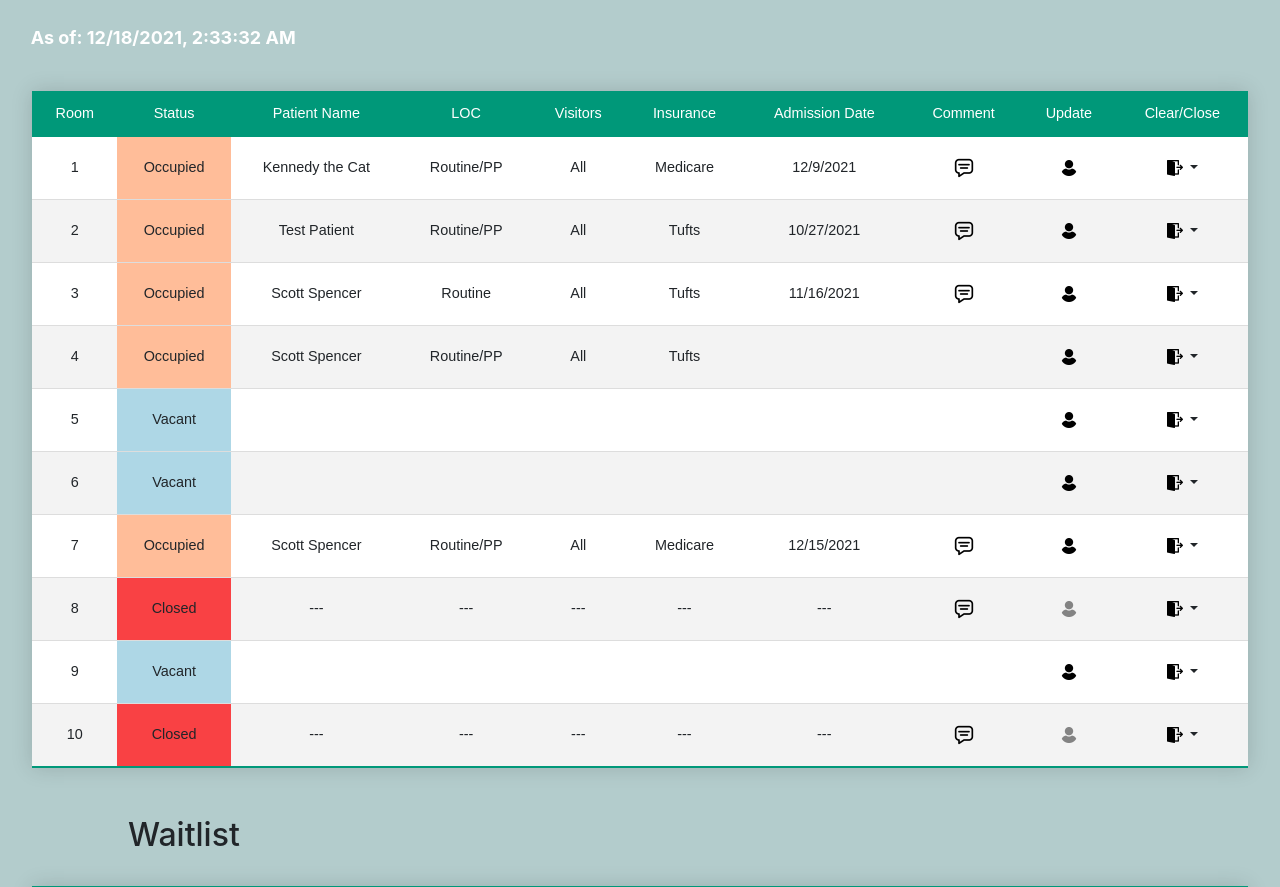
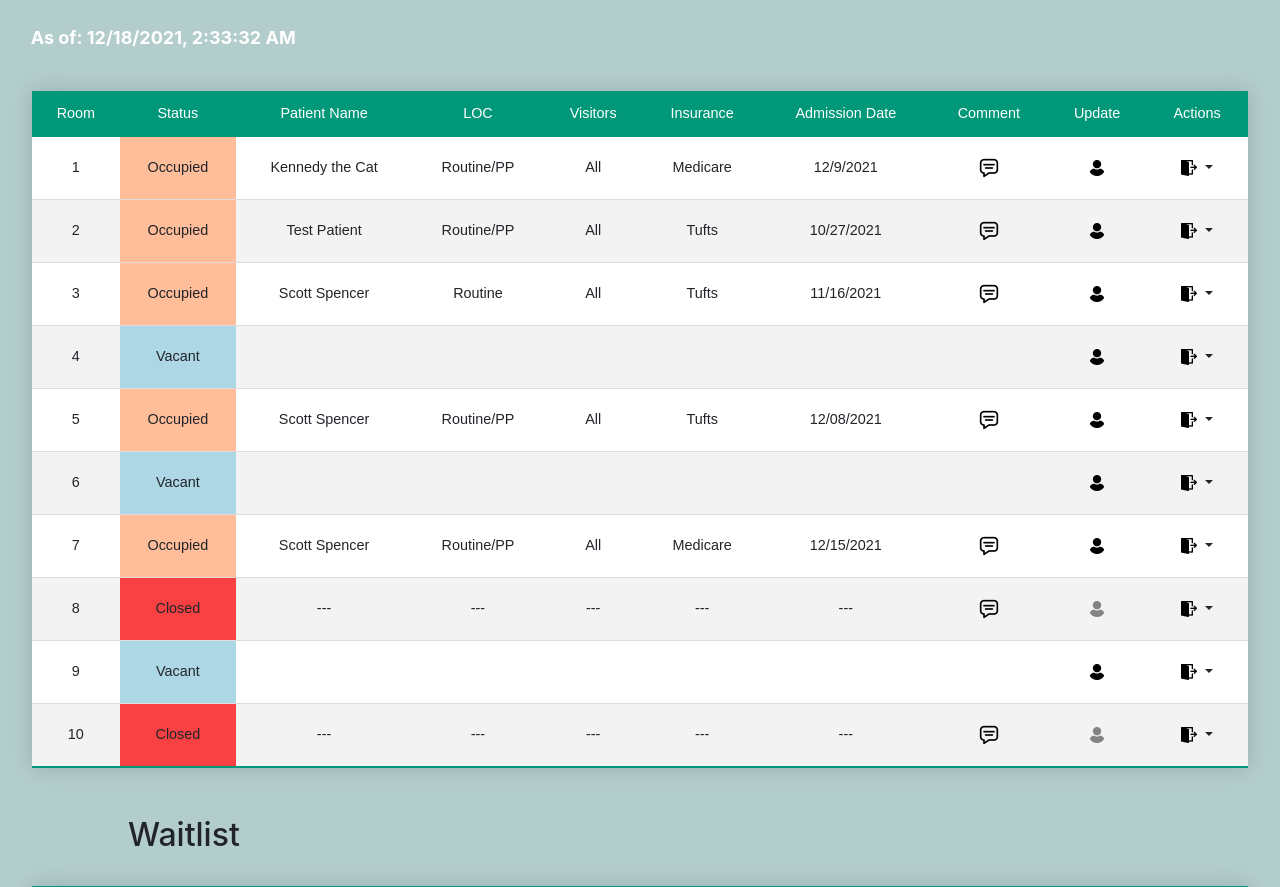
Before and after one commit to scottspencer003/FlaskRooms, a Flask app: page / in a window 1280 px wide. Shown: the part 56-943 px from the top of the page. Run offline with Flask 2, Linux system fonts and the light colour scheme; some libraries are stand-ins or nearby versions.

Commit message:
Minor adjustments

```diff
--- a/rooms.json
+++ b/rooms.json
@@ -36,17 +36,6 @@
     {
       "room": 4,
       "room_name": "room four",
-      "occupied": true,
-      "patient_name": "Scott Spencer",
-      "patient_insurance": "Tufts",
-      "loc": "Routine/PP",
-      "visitors": "All",
-      "admission_date": "",
-      "comment": ""
-    },
-    {
-      "room": 5,
-      "room_name": "room four",
       "occupied": false,
       "patient_name": "",
       "patient_insurance": "",
@@ -54,6 +43,17 @@
       "visitors": "",
       "admission_date": "",
       "comment": ""
+    },
+    {
+      "room": 5,
+      "room_name": "room four",
+      "occupied": true,
+      "patient_name": "Scott Spencer",
+      "patient_insurance": "Tufts",
+      "loc": "Routine/PP",
+      "visitors": "All",
+      "admission_date": "12/08/2021",
+      "comment": "New comment"
     },
     {
       "room": 6,
--- a/templates/view.html
+++ b/templates/view.html
@@ -60,7 +60,7 @@
                     <td>Admission Date</td>
                     <td>Comment</td>
                     <td>Update</td>
-                    <td>Clear/Close</td>
+                    <td>Actions</td>
                 </tr>
             </thead>
 
@@ -210,7 +210,7 @@
           <div class="modal-dialog modal-dialog-scrollable modal-dialog-centered modal-lg" role="document">
             <div class="modal-content">
               <div class="modal-header">
-                <h5 class="modal-title" id="comModalTitle">Room Comments:</h5>
+                <h5 class="modal-title" id="comModalTitle">Comments:</h5>
                 <button type="button" class="close" data-dismiss="modal" aria-label="Close">
                   <span aria-hidden="true">&times;</span>
                 </button>
@@ -228,13 +228,13 @@
           <div class="modal-dialog modal-dialog-centered" role="document">
             <div class="modal-content">
               <div class="modal-header">
-                <h5 class="modal-title" id="clrPatientModalTitle">Clear Room?</h5>
+                <h5 class="modal-title" id="clrPatientModalTitle">Remove Patient</h5>
               </div>
               <div class="modal-body">
-                <p>Are you sure you want to clear the patient from room?</p>
+                <p>Are you sure you want to remove the patient from this room?</p>
               </div>
               <div class="modal-footer">
-                <button type="button" class="btn btn-danger pull-left clearYes" data-id="" >Clear Patient</button>
+                <button type="button" class="btn btn-danger pull-left clearYes" data-id="" >Remove</button>
                 <button type="button" class="btn btn-secondary pull-right clearNo" data-id="" >Cancel</button>
               </div>
             </div>
@@ -249,6 +249,7 @@
                 <h5 class="modal-title" id="closeRoomTitle">Close room</h5>
               </div>
               <div class="modal-body">
+                  <p>Patient will be removed if present.</p>
                   <form action="" method="POST">
                       <div class="form-group">
                         <label for="roomCloseComment">Reason for closing:</label>
@@ -287,7 +288,7 @@
           <div class="modal-dialog modal-dialog-centered" role="document">
             <div class="modal-content">
               <div class="modal-header">
-                <h5 class="modal-title" id="closeRoomModalTitle">Close Room?</h5>
+                <h5 class="modal-title" id="closeRoomModalTitle">Assign to New Room</h5>
               </div>
               <div class="modal-body">
                 <p>Move patient to room:</p>
@@ -298,7 +299,7 @@
                   </select>
               </div>
               <div class="modal-footer">
-                <button type="button" class="btn btn-danger pull-left moveRoomYes" data-id="" >Move Patient</button>
+                <button type="button" class="btn btn-primary pull-left moveRoomYes" data-id="" >Move Patient</button>
                 <button type="button" class="btn btn-secondary pull-right moveRoomNo" data-id="" >Cancel</button>
               </div>
             </div>
```
